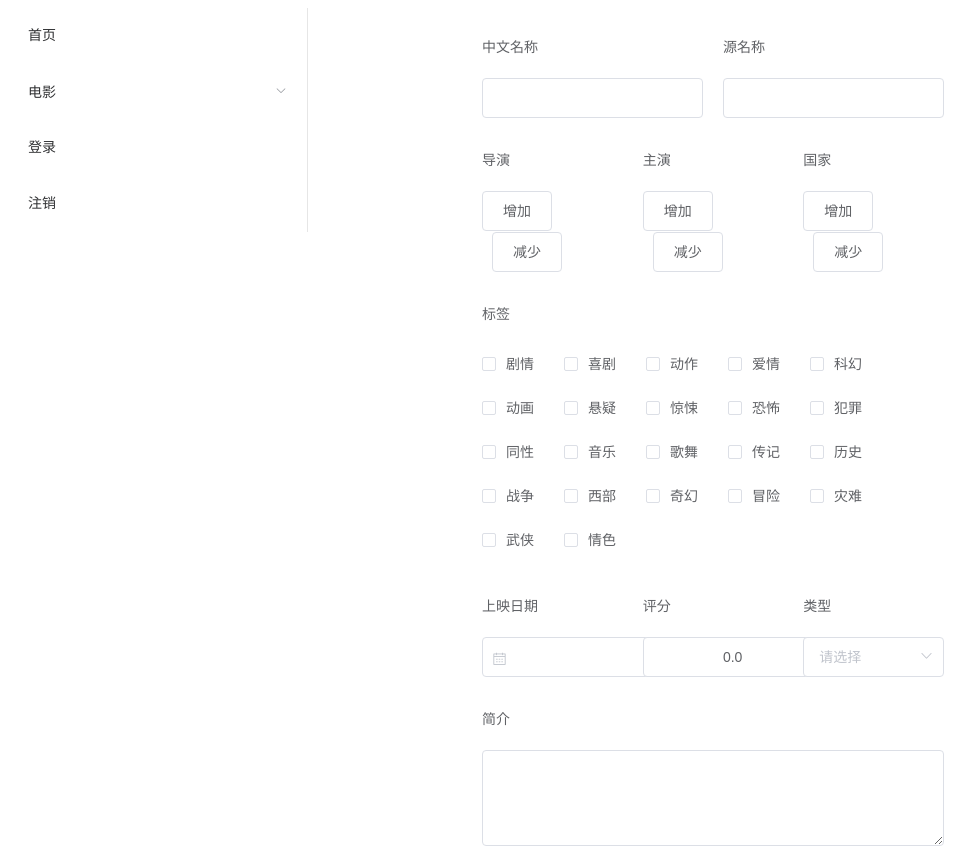
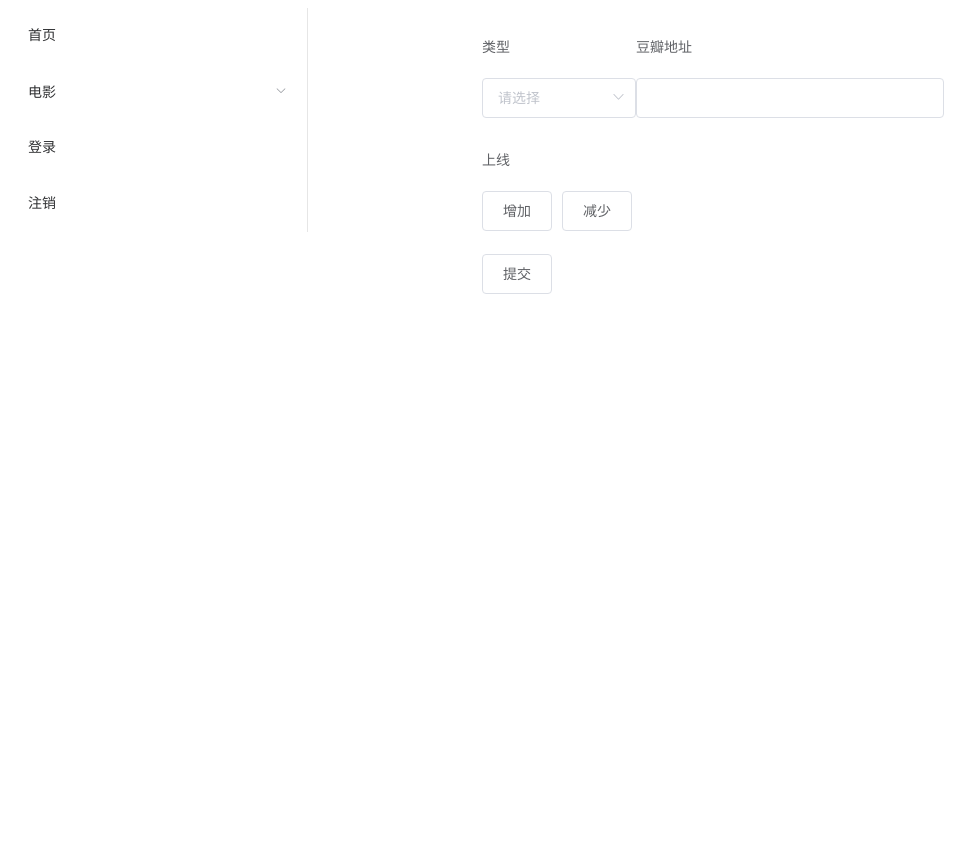
Before and after one commit to mflix/administer, a Vue app: page /#/movie/editor in a window 1280 px wide. Shown: the top 847 px of the page, without its empty margins (0-979 px from the left). After the commit the page ends 800 px from the top, so only its background shows below. Built offline with nearby package versions, Linux system fonts and the light colour scheme.

Commit message:
豆瓣地址解析。

```diff
--- a/src/main.js
+++ b/src/main.js
@@ -5,8 +5,6 @@ import router from './router'
 import store from './store'
 import './plugins/element.js'
 
-console.log(process.env.VUE_APP_HOST)
-console.log()
 Axios.defaults.baseURL = process.env.VUE_APP_HOST
 Vue.prototype.$axios = Axios
 Vue.config.productionTip = false
--- a/src/views/MovieEditor.vue
+++ b/src/views/MovieEditor.vue
@@ -1,72 +1,8 @@
 <template>
-  <el-row>
+  <el-row v-loading="loading">
     <el-col :span="12" :offset="4">
       <el-form v-bind:model="movie" label-position="top">
-        <el-row :gutter="20">
-          <el-col :span="12">
-            <el-form-item label="中文名称">
-              <el-input v-model="movie.chineseName"></el-input>
-            </el-form-item>
-          </el-col>
-          <el-col :span="12">
-            <el-form-item label="源名称">
-              <el-input v-model="movie.originName"></el-input>
-            </el-form-item>
-          </el-col>
-        </el-row>
-        <el-row :gutter="20">
-          <el-col :span="8">
-            <el-form-item label="导演">
-              <el-button v-on:click="movie.directors.push({})">增加</el-button>
-              <el-button v-on:click="movie.directors.pop()">减少</el-button>
-            </el-form-item>
-            <el-form-item v-for="(director, index) in movie.directors" v-bind:key="index">
-              <el-input v-model="director.name"></el-input>
-            </el-form-item>
-          </el-col>
-          <el-col :span="8">
-            <el-form-item label="主演">
-              <el-button v-on:click="movie.starrings.push({})">增加</el-button>
-              <el-button v-on:click="movie.starrings.pop()">减少</el-button>
-            </el-form-item>
-            <el-form-item v-for="(starring, index) in movie.starrings" v-bind:key="index">
-              <el-input v-model="starring.name"></el-input>
-            </el-form-item>
-          </el-col>
-          <el-col :span="8">
-            <el-form-item label="国家">
-              <el-button v-on:click="movie.countries.push({})">增加</el-button>
-              <el-button v-on:click="movie.countries.pop()">减少</el-button>
-            </el-form-item>
-            <el-form-item v-for="(country, index) in movie.countries" v-bind:key="index">
-              <el-input v-model="country.name"></el-input>
-            </el-form-item>
-          </el-col>
-        </el-row>
-
-        <el-form-item label="标签">
-          <el-checkbox-group v-model="movie.tags">
-            <el-checkbox v-bind:label="tag" v-for="(tag, index) in tags" v-bind:key="index"></el-checkbox>
-          </el-checkbox-group>
-        </el-form-item>
-        <el-row :gutter="20">
-          <el-col :span="8">
-            <el-form-item label="上映日期">
-              <el-date-picker v-model="movie.releaseDate" type="date"></el-date-picker>
-            </el-form-item>
-          </el-col>
-          <el-col :span="8">
-            <el-form-item label="评分">
-              <el-input-number
-                v-model="movie.score"
-                :step="0.1"
-                :min="0"
-                :max="10"
-                :precision="1"
-                :controls="false"
-              ></el-input-number>
-            </el-form-item>
-          </el-col>
+        <el-row>
           <el-col :span="8">
             <el-form-item label="类型">
               <el-select v-model="movie.type">
@@ -79,37 +15,33 @@
               </el-select>
             </el-form-item>
           </el-col>
+          <el-col :span="16">
+            <el-form-item label="豆瓣地址">
+              <el-input v-model="movie.doubanUrl"></el-input>
+            </el-form-item>
+          </el-col>
         </el-row>
-        <el-form-item label="简介">
-          <el-input type="textarea" v-bind:autosize="{minRows: 4}" v-model="movie.introduction"></el-input>
-        </el-form-item>
-
         <el-form-item label="上线">
-          <el-button v-on:click="movie.launches.push({})">增加</el-button>
+          <el-button v-on:click="movie.launches.push({name:''})">增加</el-button>
           <el-button v-on:click="movie.launches.pop()">减少</el-button>
         </el-form-item>
         <el-row :gutter="20">
           <el-col :span="8" v-for="(launch, index) in movie.launches" v-bind:key="index">
             <el-form-item label="类型">
-              <el-input v-model="launch.type"></el-input>
+              <el-select v-model="launch.type">
+                <el-option
+                  v-for="(launch,index) in launches"
+                  v-bind:key="index"
+                  v-bind:label="launch.label"
+                  v-bind:value="launch.value"
+                ></el-option>
+              </el-select>
             </el-form-item>
             <el-form-item label="日期">
               <el-date-picker v-model="launch.date" type="date"></el-date-picker>
             </el-form-item>
           </el-col>
         </el-row>
-
-        <el-form-item label="海报链接">
-          <el-input v-model="movie.posterUrl"></el-input>
-        </el-form-item>
-        <el-form-item label="海报预览">
-          <el-image v-bind:src="movie.posterUrl">
-            <div slot="error">
-              <i class="el-icon-picture-outline"></i>
-            </div>
-          </el-image>
-        </el-form-item>
-
         <el-form-item>
           <el-button v-on:click="submit()">提交</el-button>
         </el-form-item>
@@ -122,9 +54,10 @@ export default {
   name: "Movie",
   data: function() {
     return {
-      active: 1,
+      loading: false,
       movie: {
-        id: 1,
+        doubanUrl: "",
+        id: 0,
         chineseName: "",
         countries: [],
         directors: [],
@@ -148,44 +81,41 @@ export default {
           label: "电视剧"
         }
       ],
-      tags: [
-        "剧情",
-        "喜剧",
-        "动作",
-        "爱情",
-        "科幻",
-        "动画",
-        "悬疑",
-        "惊悚",
-        "恐怖",
-        "犯罪",
-        "同性",
-        "音乐",
-        "歌舞",
-        "传记",
-        "历史",
-        "战争",
-        "西部",
-        "奇幻",
-        "冒险",
-        "灾难",
-        "武侠",
-        "情色"
+      launches: [
+        {
+          value: "蓝光",
+          label: "蓝光"
+        },
+        {
+          value: "美版",
+          label: "美版"
+        },
+        {
+          value: "韩版",
+          label: "韩版"
+        },
+        {
+          value: "Netflix",
+          label: "Netflix"
+        }
       ]
     };
   },
   methods: {
     submit: function() {
+      this.loading = true;
       this.$axios
-        .post(
-          "/movie/",
-          this.movie,
-          function() {
+        .post("/movie/", this.movie)
+        .then(
+          function(response) {
+            this.loading = false;
             this.$message("提交成功！");
+            this.movie = response.data.object;
           }.bind(this)
         )
         .catch(
           function() {
+            this.loading = false;
             this.$message("提交失败！");
           }.bind(this)
         );
```
